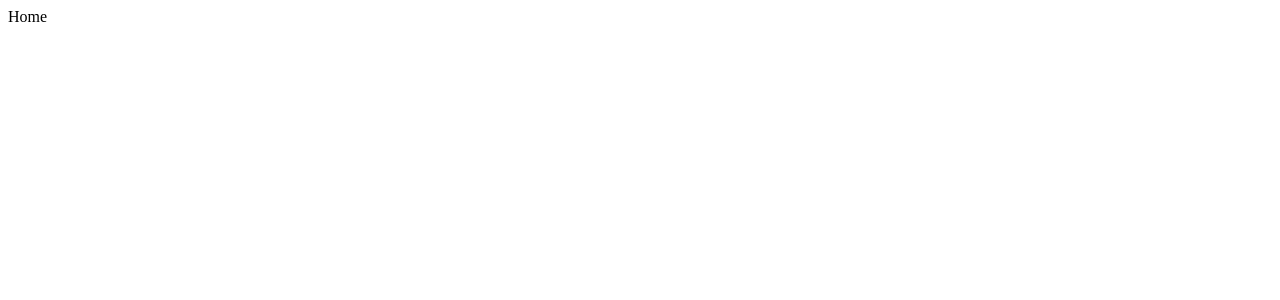
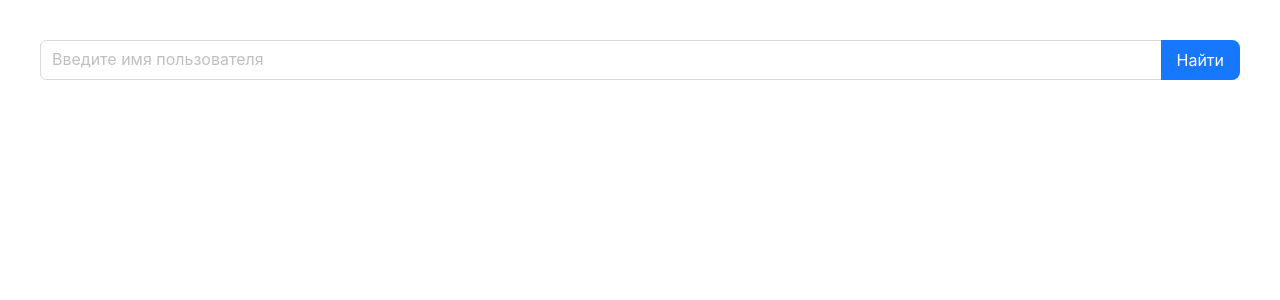
Before and after one commit to Bita71/skyeng_test, a React (Vite) app: page / in a window 1280 px wide. Shown: the top 300 px of the page. Built offline with nearby package versions, Linux system fonts and the light colour scheme.

Commit message:
collect user page

```diff
--- a/src/features/User/index.ts
+++ b/src/features/User/index.ts
@@ -1 +1,2 @@
 export * from './ui';
+export * from './model';
--- /dev/null
+++ b/src/features/User/model/index.ts
@@ -0,0 +1 @@
+export { useUsersPages } from './useUsersPages';
--- /dev/null
+++ b/src/features/User/model/useUsersPages.ts
@@ -0,0 +1,13 @@
+import { useState } from "react";
+
+export const useUsersPages = function useUsersPages() {
+  const [page, setPage] = useState(1);
+  const [perPage, setPerPage] = useState(12);
+
+  return {
+    page,
+    setPage,
+    perPage,
+    setPerPage,
+  }
+};
--- a/src/pages/HomePage.tsx
+++ b/src/pages/HomePage.tsx
@@ -1,7 +1,10 @@
+import { UsersWidget } from "@/widgets/User";
+import { Container } from "@/shared/ui";
+
 export const HomePage = function HomePage() {
   return (
-    <div>
-      Home
-    </div>
+    <Container>
+      <UsersWidget />
+    </Container>
   )
 };
--- a/src/pages/UserPage.tsx
+++ b/src/pages/UserPage.tsx
@@ -1,7 +1,21 @@
+import { Link, useParams } from "react-router-dom";
+import { Button, Container } from "@/shared/ui";
+
 export const UserPage = function UserPage() {
+  const { id = '' } = useParams();
   return (
-    <div>
-      UserPage
-    </div>
+    <Container>
+      <Link to="/">
+        <Button
+          type="link"
+          style={{ paddingLeft: 0 }}
+        >
+          Назад
+        </Button>
+      </Link>
+      <div>
+        user id - {id}
+      </div>
+    </Container>
   )
 };
--- /dev/null
+++ b/src/shared/ui/Input.ts
@@ -0,0 +1,5 @@
+import { Input } from 'antd';
+
+const { Search } = Input;
+
+export { Input, Search as SearchInput };
--- /dev/null
+++ b/src/shared/ui/Pagination.ts
@@ -0,0 +1 @@
+export { Pagination } from 'antd';
--- a/src/shared/ui/index.ts
+++ b/src/shared/ui/index.ts
@@ -4,3 +4,5 @@ export { Avatar } from './Avatar';
 export { Spin } from './Spin';
 export { Row, Col } from './Grid';
 export { Container } from './Container';
+export { Pagination } from './Pagination';
+export { Input, SearchInput } from './Input';
--- a/src/widgets/User/ui/Users/index.tsx
+++ b/src/widgets/User/ui/Users/index.tsx
@@ -1,8 +1,13 @@
-import { FC } from 'react';
+import { FC, useState } from 'react';
 import classNames from 'classnames';
-import { UserCard } from '@/features/User';
+import { UserCard, useUsersPages } from '@/features/User';
 import { useUsers } from '@/entities/User';
-import { Spin, Row, Col } from '@/shared/ui';
+import {
+  Row,
+  Col,
+  Pagination,
+  SearchInput,
+} from '@/shared/ui';
 import styles from './styles.module.css';
 
 interface Props {
@@ -12,22 +17,46 @@ interface Props {
 export const UsersWidget: FC<Props> = function UsersWidget({
   className,
 }) {
-  const { data, isLoading } = useUsers({
-    q: 'Bita',
+  const [query, setQuery] = useState('');
+  const { page, perPage, setPage, setPerPage } = useUsersPages();
+
+  const { data, isLoading, isError, error, fetchStatus } = useUsers({
+    q: query,
     order: 'desc',
-    page: 1,
-    per_page: 5,
-    sort: 'repositories'
+    page: page,
+    per_page: perPage,
+    sort: 'repositories',
+    enabled: query.length > 0,
   })
 
-  const hasUsers = data && data.items.length > 0
+  const hasUsers = data && data.items.length > 0;
+  const isLoadingData = isLoading && fetchStatus !== 'idle';
+  const showData = !isLoadingData && hasUsers;
+
+  const handlePaginationChange = (newPage: number, newPerPage: number) => {
+    setPage(newPage);
+    setPerPage(newPerPage);
+  }
 
   return (
     <div className={classNames(styles.wrapper, className)}>
-      {isLoading && <Spin />}
-      {!isLoading && !hasUsers && <span>Пользователей не найдены</span>}
-      {!isLoading && hasUsers && (
-        <Row wrap style={{ flexGrow: 1 }} gutter={[16, 16]}>
+      <SearchInput
+        className={styles.search}
+        placeholder="Введите имя пользователя"
+        allowClear
+        enterButton="Найти"
+        size="large"
+        onSearch={setQuery}
+        loading={isLoadingData}
+      />
+      {!isLoadingData
+      && !isError
+      && !hasUsers
+      && query.length > 0
+      && <span>Пользователей не найдены</span>}
+      {isError && <span>Ошибка: {String(error)}</span>}
+      {showData && (
+        <Row wrap style={{ width: "100%" }} gutter={[16, 16]}>
           {data.items.map((item) => (
             <Col key={item.id} span={8}>
               <UserCard
@@ -39,6 +68,13 @@ export const UsersWidget: FC<Props> = function UsersWidget({
           ))}
         </Row>
       )}
+      {showData && <Pagination
+        current={page}
+        onChange={handlePaginationChange}
+        total={data.total_count}
+        pageSize={perPage}
+        showSizeChanger
+      />}
     </div>
   )
 };
--- a/src/widgets/User/ui/Users/styles.module.css
+++ b/src/widgets/User/ui/Users/styles.module.css
@@ -1,5 +1,14 @@
 .wrapper {
   align-items: center;
   display: flex;
-  justify-content: center;
+  flex-direction: column;
+  gap: 1em;
+  height: 100%;
+  position: relative;
 }
+
+.search {
+  position: sticky;
+  top: 2em;
+  z-index: 2;
+}
```
